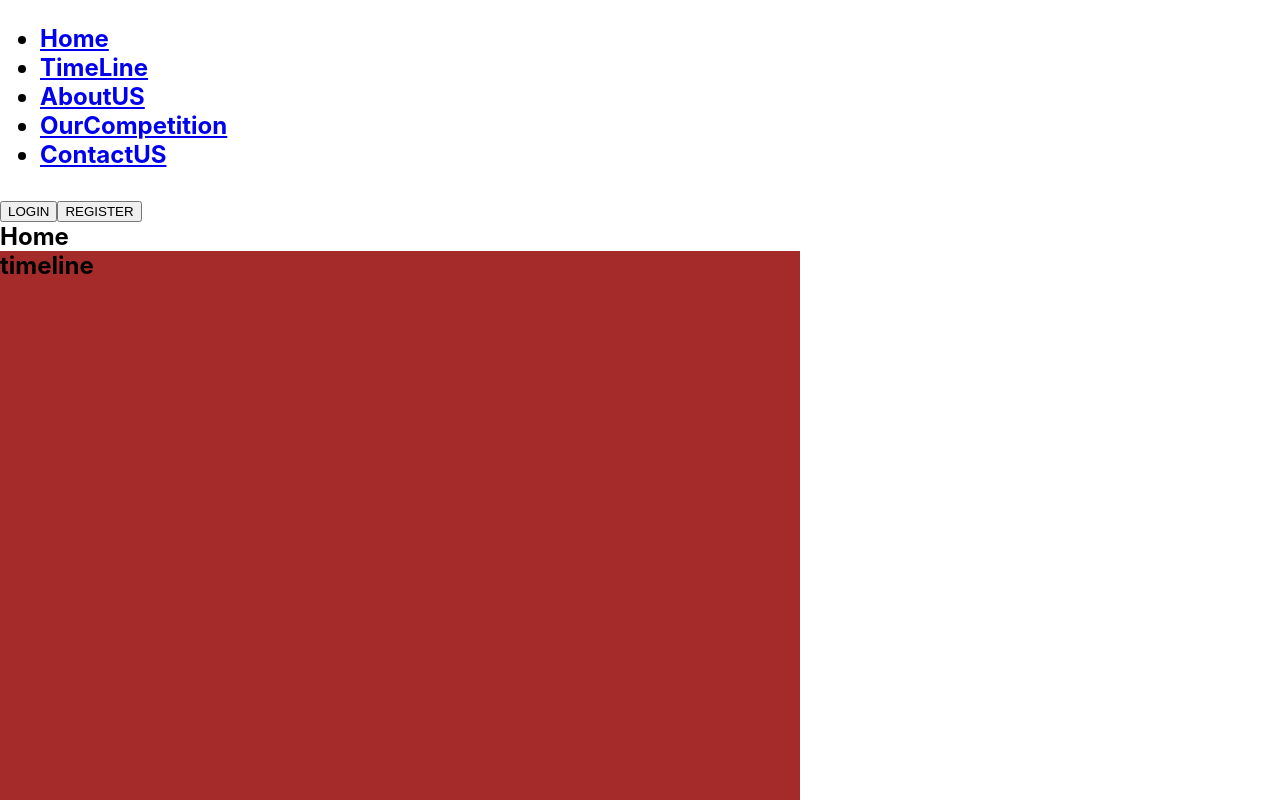
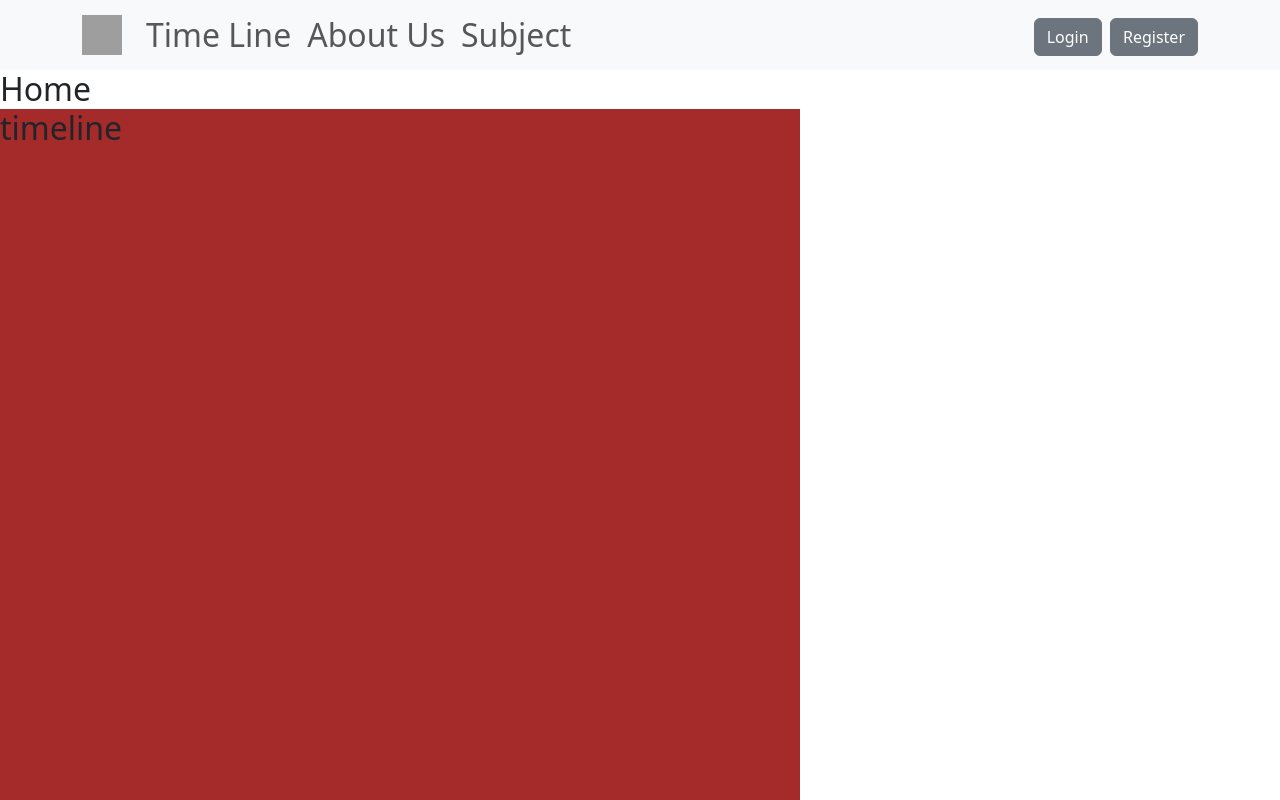
Before and after one commit to Difarft2/armaso-2025, a React (Create React App) app: page / in a window 1280 px wide. Shown: the top 800 px of the page. Built offline with nearby package versions, Linux system fonts and the light colour scheme; grey boxes are pictures that could not be loaded.

Commit message:
pembaruan dan styling navbar

```diff
--- a/src/components/navbar.js
+++ b/src/components/navbar.js
@@ -1,11 +1,46 @@
 import "../css/navbar.css"
 import React from "react";
-import { Link } from "react-router-dom";
+//import { Link } from "react-router-dom";
+import Container from 'react-bootstrap/Container';
+import Nav from 'react-bootstrap/Nav';
+import Navbar from 'react-bootstrap/Navbar';
+import 'bootstrap/dist/css/bootstrap.min.css';
+import Button from 'react-bootstrap/Button';
 
-const Navbar =()=>{
+
+
+const Navbarr =()=>{
     return(
         <nav>
-            <div className="Logo">
+            {
+
+            <Navbar expand="lg" className="bg-body-tertiary">
+            <Container>
+              <Navbar.Brand href="/">
+          <img
+            src="/path/to/your/logo.png"
+            alt="Armaso"
+            width="40"
+            height="40"
+            className="logo armaso"
+          />
+        </Navbar.Brand>
+        <Navbar.Toggle aria-controls="basic-navbar-nav" />
+        <Navbar.Collapse id="basic-navbar-nav">
+                <Nav className="me-auto">
+                  <Nav.Link href="#timeline">Time Line</Nav.Link>
+                  <Nav.Link href="#aboutus">About Us</Nav.Link>
+                  <Nav.Link href="#menumapel">Subject</Nav.Link>
+                </Nav>
+                <nav className="button">
+                    <Button variant="secondary">Login</Button>{' '}
+                    <Button variant="secondary">Register</Button>{' '}
+                </nav>
+              </Navbar.Collapse>
+            </Container>
+          </Navbar>
+
+            /* <div className="Logo">
 
             </div>
 
@@ -20,9 +55,9 @@ const Navbar =()=>{
             <div className="Pendaftaran">
                 <button className="Login">LOGIN</button>
                 <button className="Register">REGISTER</button>
-            </div>
+            </div> */}
         </nav>
     )
 }
 
-export default Navbar;
+export default Navbarr;
```
